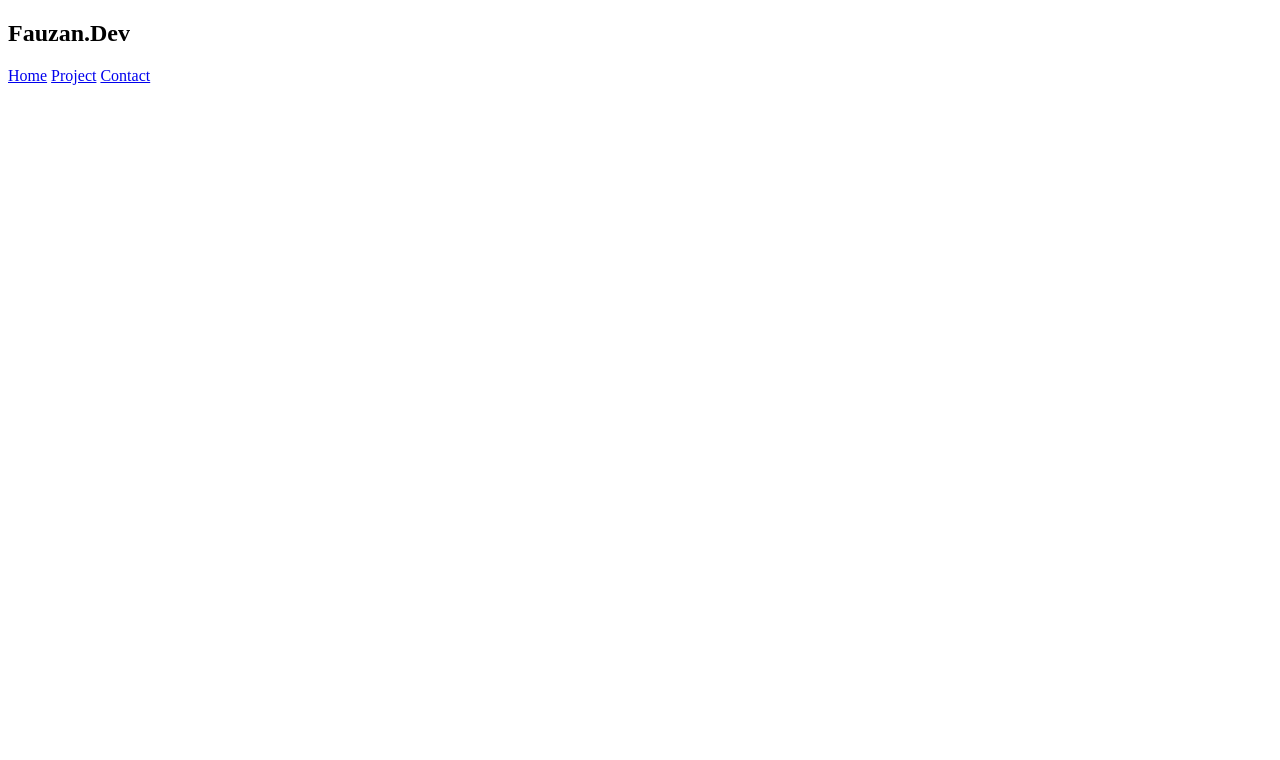
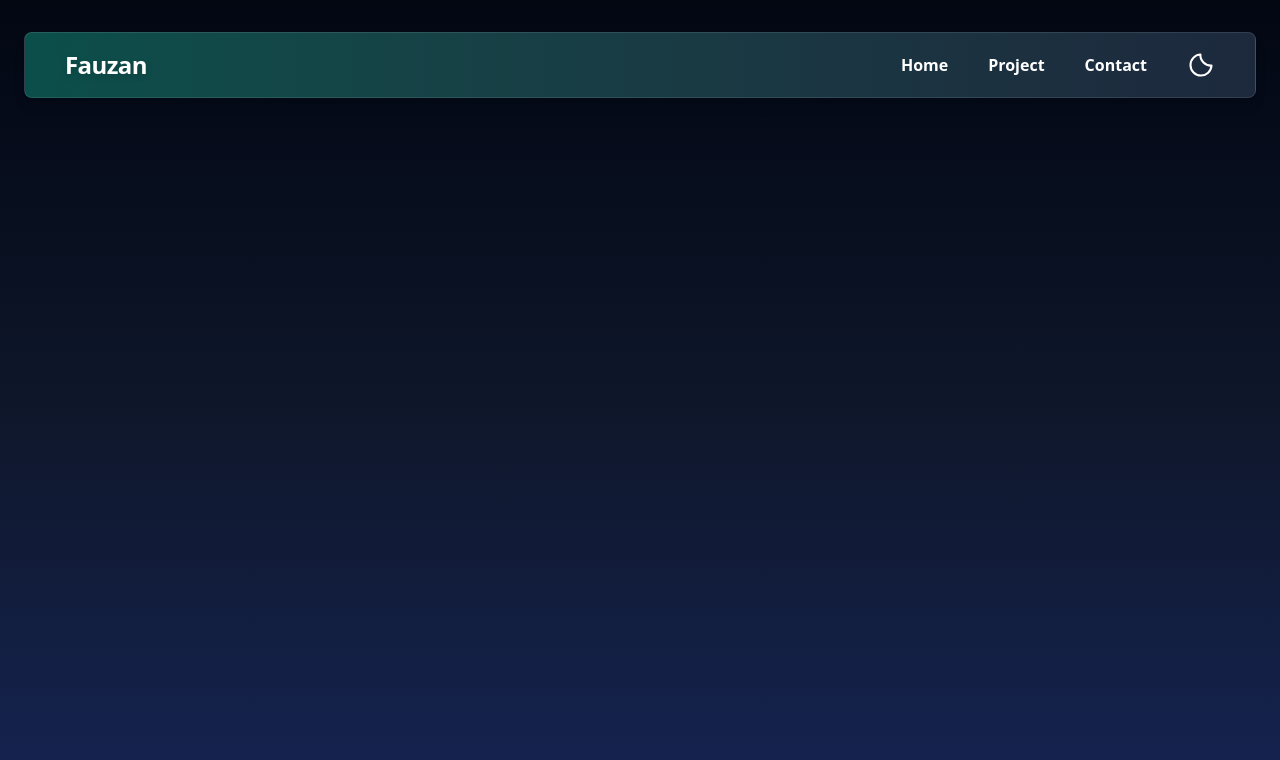
Before and after one commit to akhtarfauzan49-del/portofolio-site, a plain HTML site: page frontend/Project.html in a window 1280 px wide. Drawn offline with nearby package versions, Linux system fonts and the light colour scheme.

Commit message:
menambah kan header di bagian file.project dan file.contanc

```diff
--- a/frontend/Project.html
+++ b/frontend/Project.html
@@ -1,30 +1,38 @@
 <!DOCTYPE html>
-<html lang="en">
+<html lang="id">
 
 <head>
     <meta charset="UTF-8">
     <meta name="viewport" content="width=device-width, initial-scale=1.0">
-    <title>Project</title>
+    <script src="https://cdn.jsdelivr.net/npm/@tailwindcss/browser@4"></script>
+    <link rel="stylesheet" href="/css/style.css">
+    <title>Myproject</title>
 </head>
 
-<body class="bg-linier-to-b from-slate-950 via-indigo-900 to-purple-950">
-    <header>
-        <nav>
-            <div>
-                <h1>Fauzan.Dev</h1>
+<body class="min-h-screen bg-no-repeat bg-linear-to-b from-gray-950 via-slate-900 to-blue-950 ">
+    <header class="mx-3 mt-4 md:mx-4 md:mt-6 lg:mx-6 lg:mt-8">
+        <nav
+            class="flex justify-between py-3 md:py-6 lg:py-4 px-3 md:px-6 lg:px-10 rounded-lg bg-linear-to-r from-teal-900 to-slate-800 text-white border border-white/10 shadow-lg">
+            <div class="shrink-0 text-center  text-2xl font-sans font-semibold tracking-tight drop-shadow-md">
+                <h1>Fauzan</h1>
             </div>
 
-            <div>
+            <div class="flex items-center gap-3 md:gap-5 lg:gap-10 font-bold font-sans text-md">
                 <a href="Home.html#">Home</a>
                 <a href="Project.html#">Project</a>
                 <a href="Contact.html#">Contact</a>
+
+
+                <button id="theme-icon" type="button">
+                    <svg xmlns="http://www.w3.org/2000/svg" width="28" height="28" viewBox="0 0 24 24" fill="none"
+                        stroke="currentColor" stroke-width="1.8" stroke-linecap="round" stroke-linejoin="round">
+
+                        <path d="M20.985 12.486a9 9 0 1 1-9.473-9.472
+                                9 9 0 0 0 9.473 9.472Z" />
+
+                    </svg>
+
+                </button>
             </div>
         </nav>
     </header>
-
-    <main>
-
-    </main>
-</body>
-
-</html>
```
Also changed, not shown: frontend/Contact.html (+22 -15 lines), frontend/Home.html (+14 -11 lines), frontend/img/sasuke.jpg (renamed from frontend/img/𔓕ㅤSasuke     𓈒.jpg).
